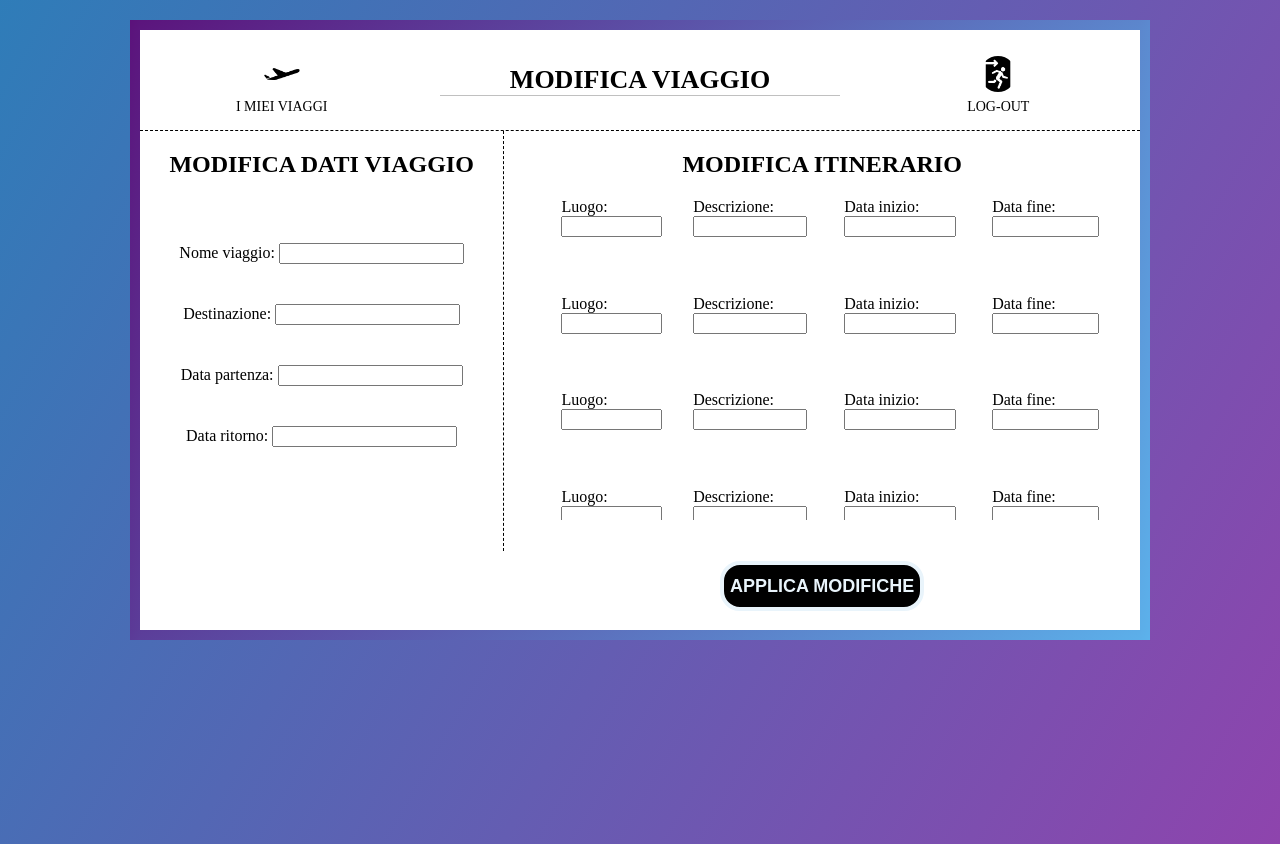
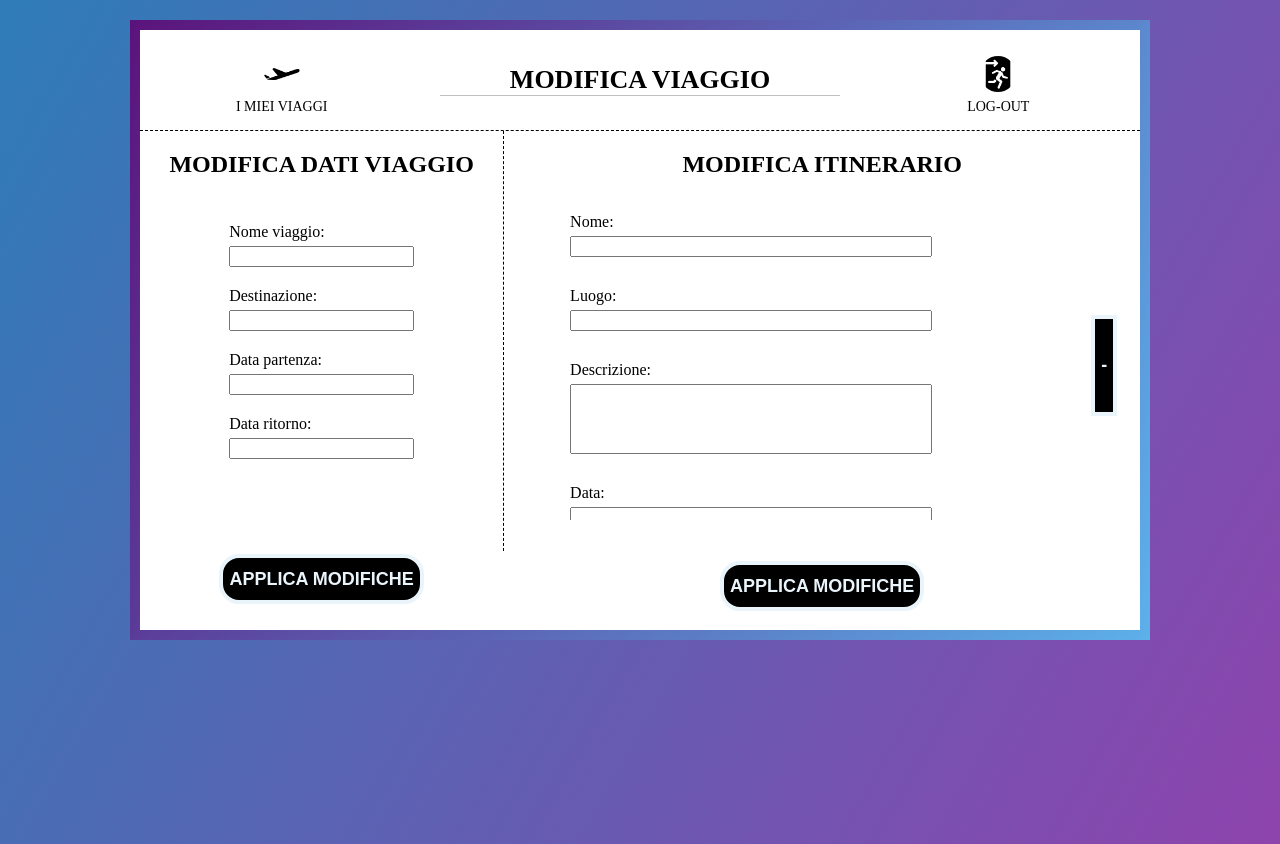
Before and after one commit to danielelurani/gruppi-di-viaggio, a Django app: page /organizzatoreViaggi/changeItinerary in a window 1280 px wide. Shown: the part 184-1028 px from the top of the page. Run offline with Django 4.2, Linux system fonts and the light colour scheme; a user stored in the database is signed in.

Commit message:
Continuo pagina modifica Viaggio

```diff
--- a/sitoProgettoIsw/organizzatoreViaggi/static/css/changeItinerary.css
+++ b/sitoProgettoIsw/organizzatoreViaggi/static/css/changeItinerary.css
@@ -127,10 +127,18 @@ nav a p {
 }
 
 .textField {
-    margin-top: 40px ;
+    margin-top: 20px;
+}
+
+.textField label {
+    display: block;
+    margin-bottom: 5px;
 }
 
 
+.button_container2 {
+    margin-top: 15%;
+}
 
 
 /* parte destra */
@@ -141,26 +149,113 @@ nav a p {
     display: flex;
     align-items: center;
     flex-direction: column;
+}
 
+.title_container{
+    display: flex;
+    align-items: center;
+    flex-direction: row ;
+}
+
+
+
+.add_button_container {
+    display: flex;
+    align-items: center;
+    margin-bottom: 10px ;
+    margin-right: 10px;
+}
+
+
+.add_button {
+    border: 4px solid;
+    background: black;
+    font-size: 18px;
+      height: 30%;
+    color: #e9f4fb;
+    font-weight: 700;
+    cursor: pointer;
+    outline: none;
+}
+
+.add_button:hover {
+    border-color: #8e44ad;
+    transition: .5s;
 }
 
 .form_itinerary {
     width: 90%;
     height: 100%;
     margin-left: 8%;
-    overflow-y: scroll;
+
 }
 
-.input_itinerary{
-    height:30%;
+.empty_form_itinerary {
+    margin-top: 5%;
+    width: 90%;
+    height: 100%;
+    margin-left: 8%;
+}
+
+
+.form_container{
     width: 100%;
+    overflow-y: scroll;
+
+}
+
+.form_field {
     display: flex;
     flex-direction: row;
 
 }
 
+.input_itinerary{
+    height:20%;
+    width: 95%;
+    display: flex;
+    border-bottom: dashed 1.5px;;
+    flex-direction: column;
+    justify-content: center;
+}
+
+.itinerary_field {
+    margin: 15px;
+}
+.itinerary_field label {
+    display: block;
+    margin-bottom: 5px;
+}
+
 .itinerary_field input{
     width: 70%;
+}
+
+.description_input {
+    padding-bottom: 50px;
+}
+
+.remove_button_container {
+    display: flex;
+    align-items: center;
+    margin-bottom: 10px ;
+    margin-right: 10px;
+}
+
+.remove_button {
+    border: 4px solid;
+    background: black;
+    height: 30%;
+    font-size: 18px;
+    color: #e9f4fb;
+    font-weight: 700;
+    cursor: pointer;
+    outline: none;
+}
+
+.remove_button:hover {
+    border-color: #8e44ad;
+    transition: .5s;
 }
 
 .button_container apply_button {
--- a/sitoProgettoIsw/organizzatoreViaggi/templates/organizzatoreViaggi/changeItinerary.html
+++ b/sitoProgettoIsw/organizzatoreViaggi/templates/organizzatoreViaggi/changeItinerary.html
@@ -27,6 +27,7 @@
            <div class="main-sx">
 
                <h2 style="text-align: center;">MODIFICA DATI VIAGGIO</h2>
+
 
                 <form class="form_travel" method="post">
 
@@ -61,17 +62,32 @@
 
                 </form>
 
+               <div class="button_container2">
+                   <input class="apply_button" type="submit" value="APPLICA MODIFICHE">
+               </div>
+
            </div>
 
 
            <div class = "main-dx">
 
+               <div class="title_container">
                    <h2>MODIFICA ITINERARIO</h2>
+               </div>
 
+               <div class="form_container">
 
                    <form class="form_itinerary" method="post">
 
+
+
+                       <div class="form_field">
                            <div class="input_itinerary">
+
+                               <div class="itinerary_field">
+                                   <label>Nome:</label>
+                                   <input type="text" required>
+                               </div>
 
                                <div class="itinerary_field">
                                    <label>Luogo:</label>
@@ -80,21 +96,40 @@
                                </div>
                                <div class="itinerary_field">
                                    <label>Descrizione:</label>
+                                   <input class="description_input" type="text" required>
+                               </div>
+
+                               <div class="itinerary_field">
+                                   <label>Data:</label>
                                    <input type="text" required>
                                </div>
 
+
+                           </div>
+
+
+                            <div class="remove_button_container">
+                                   <input class="remove_button" type="submit" value="-">
+                               </div>
+
+                       </div>
+
+
+
+                   </form>
+
+
+                   <form class="empty_form_itinerary" method="post">
+
+
+
+                       <div class="form_field">
+                           <div class="input_itinerary">
+
                                <div class="itinerary_field">
-                           <label>Data inizio:</label>
+                                   <label>Nome:</label>
                                    <input type="text" required>
                                </div>
-
-                       <div class="itinerary_field">
-                           <label>Data fine:</label>
-                           <input type="text" required>
-                       </div>
-                   </div>
-
-                   <div class="input_itinerary">
 
                                <div class="itinerary_field">
                                    <label>Luogo:</label>
@@ -103,116 +138,33 @@
                                </div>
                                <div class="itinerary_field">
                                    <label>Descrizione:</label>
+                                   <input class="description_input" type="text" required>
+                               </div>
+
+                               <div class="itinerary_field">
+                                   <label>Data:</label>
                                    <input type="text" required>
                                </div>
 
-                       <div class="itinerary_field">
-                           <label>Data inizio:</label>
-                           <input type="text" required>
+
                            </div>
 
-                       <div class="itinerary_field">
-                           <label>Data fine:</label>
-                           <input type="text" required>
-                       </div>
+
+                            <div class="add_button_container">
+                                   <input class="add_button" type="submit" value="+">
                                </div>
 
-                   <div class="input_itinerary">
-
-                       <div class="itinerary_field">
-                           <label>Luogo:</label>
-                           <input type="text" required>
-
-                       </div>
-                       <div class="itinerary_field">
-                           <label>Descrizione:</label>
-                           <input type="text" required>
                        </div>
 
-                       <div class="itinerary_field">
-                           <label>Data inizio:</label>
-                           <input type="text" required>
-                       </div>
 
-                       <div class="itinerary_field">
-                           <label>Data fine:</label>
-                           <input type="text" required>
-                       </div>
-                   </div>
-
-                   <div class="input_itinerary">
-
-                       <div class="itinerary_field">
-                           <label>Luogo:</label>
-                           <input type="text" required>
-
-                       </div>
-                       <div class="itinerary_field">
-                           <label>Descrizione:</label>
-                           <input type="text" required>
-                       </div>
-
-                       <div class="itinerary_field">
-                           <label>Data inizio:</label>
-                           <input type="text" required>
-                       </div>
-
-                       <div class="itinerary_field">
-                           <label>Data fine:</label>
-                           <input type="text" required>
-                       </div>
-                   </div>
-
-                    <div class="input_itinerary">
-
-                       <div class="itinerary_field">
-                           <label>Luogo:</label>
-                           <input type="text" required>
-
-                       </div>
-                       <div class="itinerary_field">
-                           <label>Descrizione:</label>
-                           <input type="text" required>
-                       </div>
-
-                       <div class="itinerary_field">
-                           <label>Data inizio:</label>
-                           <input type="text" required>
-                       </div>
-
-                       <div class="itinerary_field">
-                           <label>Data fine:</label>
-                           <input type="text" required>
-                       </div>
-                   </div>
-
-                    <div class="input_itinerary">
-
-                       <div class="itinerary_field">
-                           <label>Luogo:</label>
-                           <input type="text" required>
-
-                       </div>
-                       <div class="itinerary_field">
-                           <label>Descrizione:</label>
-                           <input type="text" required>
-                       </div>
-
-                       <div class="itinerary_field">
-                           <label>Data inizio:</label>
-                           <input type="text" required>
-                       </div>
-
-                       <div class="itinerary_field">
-                           <label>Data fine:</label>
-                           <input type="text" required>
-                       </div>
-                   </div>
 
                    </form>
 
 
-       <div class="button_container">
+
+               </div>
+
+               <div class="button_container1">
                    <input class="apply_button" type="submit" value="APPLICA MODIFICHE">
                </div>
 
@@ -221,12 +173,7 @@
            </div>
 
 
-
-
        </div>
-
-
-
 
 
    </div>
```
Also changed, not shown: sitoProgettoIsw/db.sqlite3. Lines whose indentation alone changed are shown as unchanged.
